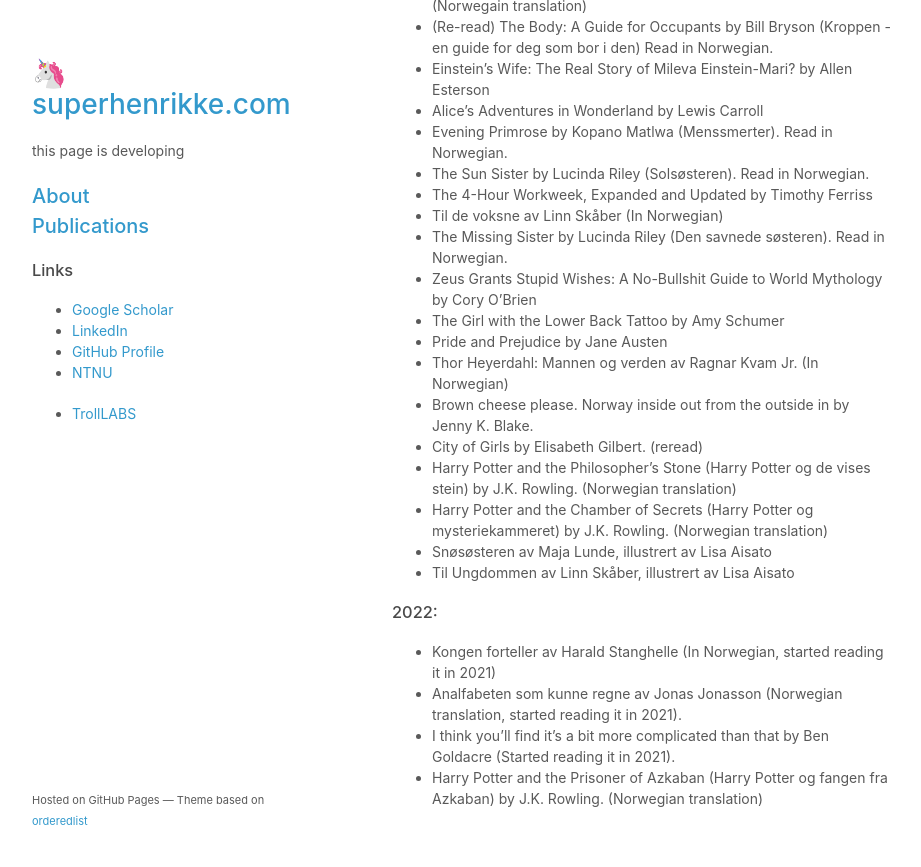
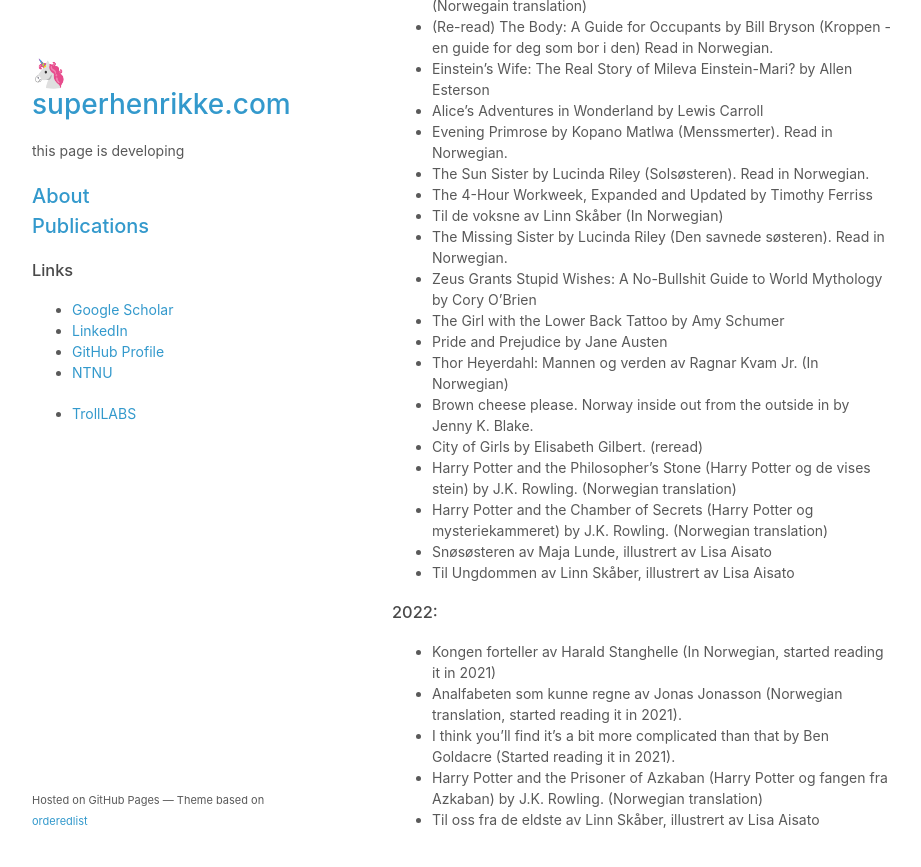
Before and after one commit to superhenrikke/superhenrikke.github.io, a Jekyll site: the page built from books.md, in a window 1280 px wide and 900 px high, scrolled down 656 px. Shown: the top 867 px of the window, without its empty margins (178-1099 px from the left). Built offline with Jekyll 4.4.1, drawn with Linux system fonts in a browser that asks for light colours; our own code applies the rules of GitHub Pages for plain Markdown files; a script that is not in the unit is left out.

Commit message:
Update books.md

```diff
--- a/books.md
+++ b/books.md
@@ -41,3 +41,4 @@
 - Analfabeten som kunne regne av Jonas Jonasson (Norwegian translation, started reading it in 2021).
 - I think you'll find it's a bit more complicated than that by Ben Goldacre (Started reading it in 2021).
 - Harry Potter and the Prisoner of Azkaban (Harry Potter og fangen fra Azkaban) by J.K. Rowling. (Norwegian translation)
+- Til oss fra de eldste av Linn Skåber, illustrert av Lisa Aisato
```
